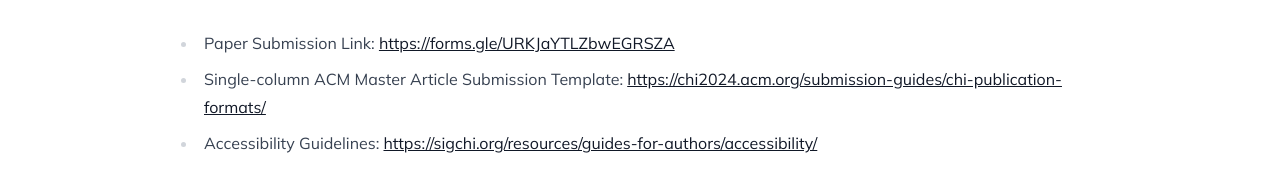
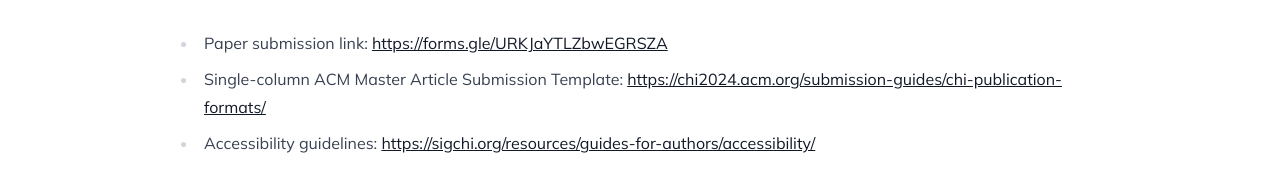
Before and after one commit to visualization-literacy/CHI2024, an Astro site: page /CHI2024/resources in a window 1280 px wide. Shown: the part 342-516 px from the top of the page. Built offline with nearby package versions, Linux system fonts and the light colour scheme; Astro itself is replaced by a stand-in of ours; what tailwind-bootstrap-grid would draw is missing.

Commit message:
minor fix

```diff
--- a/src/content/resources/index.md
+++ b/src/content/resources/index.md
@@ -4,9 +4,9 @@ meta_title: "resources"
 draft: false
 
 ---
-- Paper Submission Link: https://forms.gle/URKJaYTLZbwEGRSZA
+- Paper submission link: https://forms.gle/URKJaYTLZbwEGRSZA
 - Single-column ACM Master Article Submission Template: https://chi2024.acm.org/submission-guides/chi-publication-formats/
-- Accessibility Guidelines: https://sigchi.org/resources/guides-for-authors/accessibility/
+- Accessibility guidelines: https://sigchi.org/resources/guides-for-authors/accessibility/
 
 [//]: # (### Articles)
 
```
